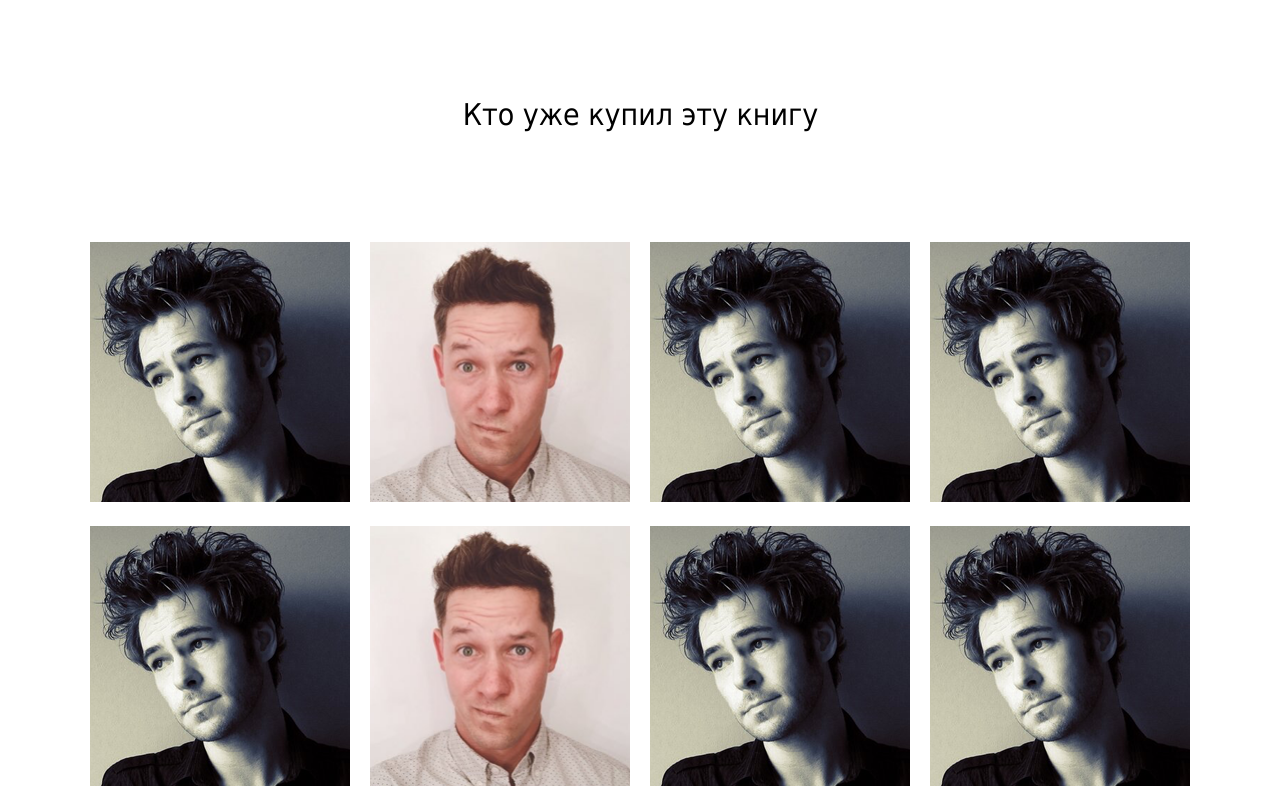
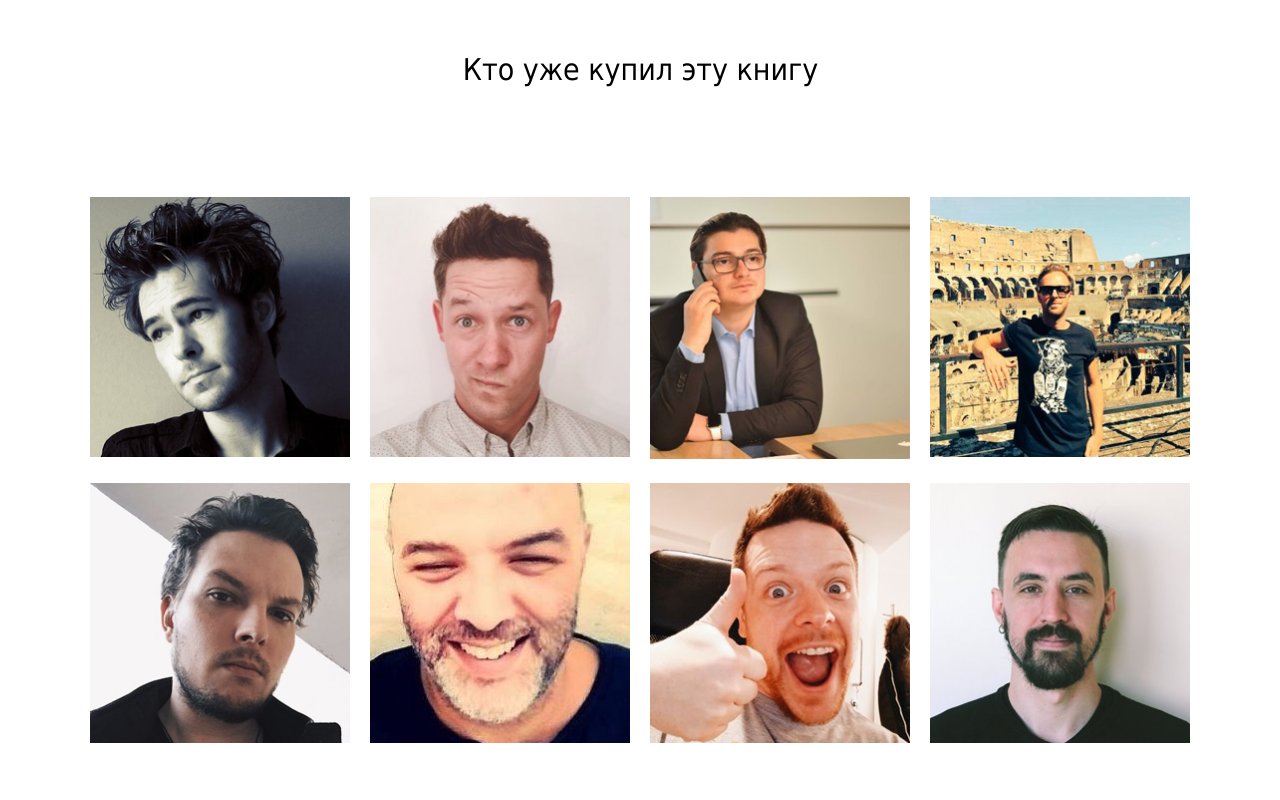
Before and after one commit to Necromongus/flexbox-lesson, a plain HTML site: page index.html in a window 1280 px wide. Shown: the part 1145-1945 px from the top of the page. After the commit the page ends 1902 px from the top, so only its background shows below. Drawn offline with Linux system fonts and the light colour scheme.

Commit message:
fixed product image and added more clients avatars

```diff
--- a/index.html
+++ b/index.html
@@ -10,7 +10,9 @@
 <body>
     <main>
         <div class="product_section">
-            <img src="./img/__product.png" alt="product-image">
+            <div class="product_section_image">
+                <img src="./img/__product.png" alt="product-image">
+            </div>
             <div class="product_section_info">
                 <h1>Истинная королева</h1>
                 <h2>Екатерина Арагонская</h2>
@@ -47,28 +49,28 @@
             <h2>Кто уже купил эту книгу</h2>
             <div class="section_elements">
                 <div class="section_elements_item">
-                    <img src="./img/u1_a.png" alt="feedback_user_avatar">
+                    <img src="./img/Слой_1.png" alt="feedback_user_avatar">
                 </div>
                 <div class="section_elements_item">
-                    <img src="./img/u2_a.png" alt="feedback_user_avatar">
+                    <img src="./img/Слой_2.png" alt="feedback_user_avatar">
                 </div>
                 <div class="section_elements_item">
-                    <img src="./img/u1_a.png" alt="feedback_user_avatar">
+                    <img src="./img/Слой_3.png" alt="feedback_user_avatar">
                 </div>
                 <div class="section_elements_item">
-                    <img src="./img/u1_a.png" alt="feedback_user_avatar">
+                    <img src="./img/Слой_4.png" alt="feedback_user_avatar">
                 </div>
                 <div class="section_elements_item">
-                    <img src="./img/u1_a.png" alt="feedback_user_avatar">
+                    <img src="./img/Слой_5.png" alt="feedback_user_avatar">
                 </div>
                 <div class="section_elements_item">
-                    <img src="./img/u2_a.png" alt="feedback_user_avatar">
+                    <img src="./img/Слой_6.png" alt="feedback_user_avatar">
                 </div>
                 <div class="section_elements_item">
-                    <img src="./img/u1_a.png" alt="feedback_user_avatar">
+                    <img src="./img/Слой_7.png" alt="feedback_user_avatar">
                 </div>
                 <div class="section_elements_item">
-                    <img src="./img/u1_a.png" alt="feedback_user_avatar">
+                    <img src="./img/Слой_8.png" alt="feedback_user_avatar">
                 </div>
             </div>
         </div>
--- a/sass/style.sass
+++ b/sass/style.sass
@@ -17,7 +17,8 @@ main
         flex-flow: row wrap
         justify-content: center
         img
-            margin-right: 75px
+            margin: 0px 5px
+            max-width: 90%
         &_info
             width: 550px
             &_buttons
```
Also changed, not shown: css/style.css, img/Credit_card.png (added), img/Mailbox.png (added), img/Shipped_копия_2.png (added), img/Shopping_cart.png (added), img/Слой_1.png (added), img/Слой_2.png (added), img/Слой_3.png (added), img/Слой_4.png (added), img/Слой_5.png (added), img/Слой_6.png (added), img/Слой_7.png (added), img/Слой_8.png (added), 1 other file.
